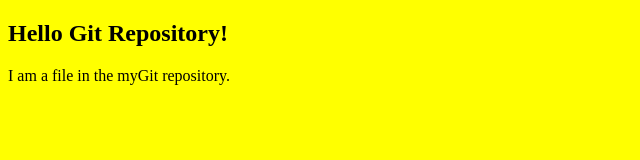
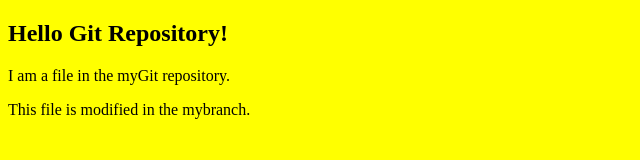
Before and after one commit to cr2003/yaoray-repo, a plain HTML site: page index.html in a window 1280 px wide. Shown: the whole page, without its empty margins (0-640 px from the left). Drawn offline with Linux system fonts and the light colour scheme.

Commit message:
Modify index.html in branch mybranch

```diff
--- a/index.html
+++ b/index.html
@@ -6,5 +6,6 @@
 <body>
 <h2>Hello Git Repository!</h2>
 <p>I am a file in the myGit repository.</p>
+<p>This file is modified in the mybranch.</p>
 </body>
 </html>
```
